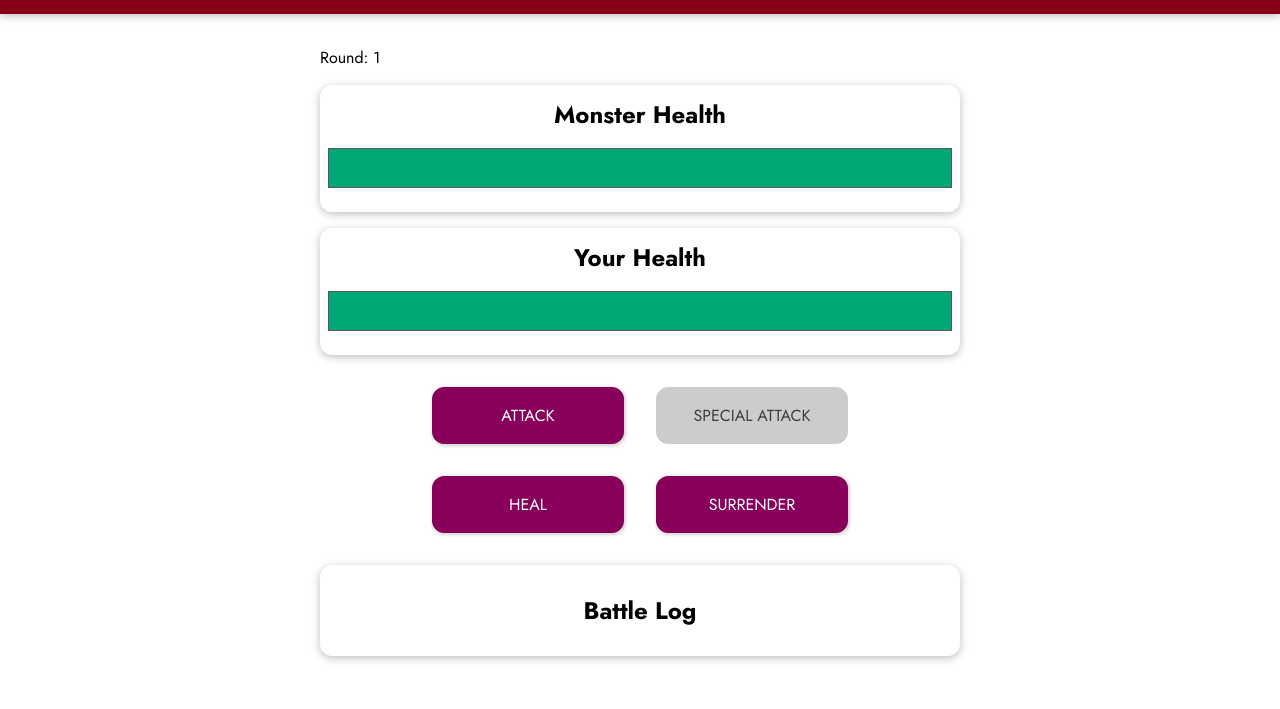
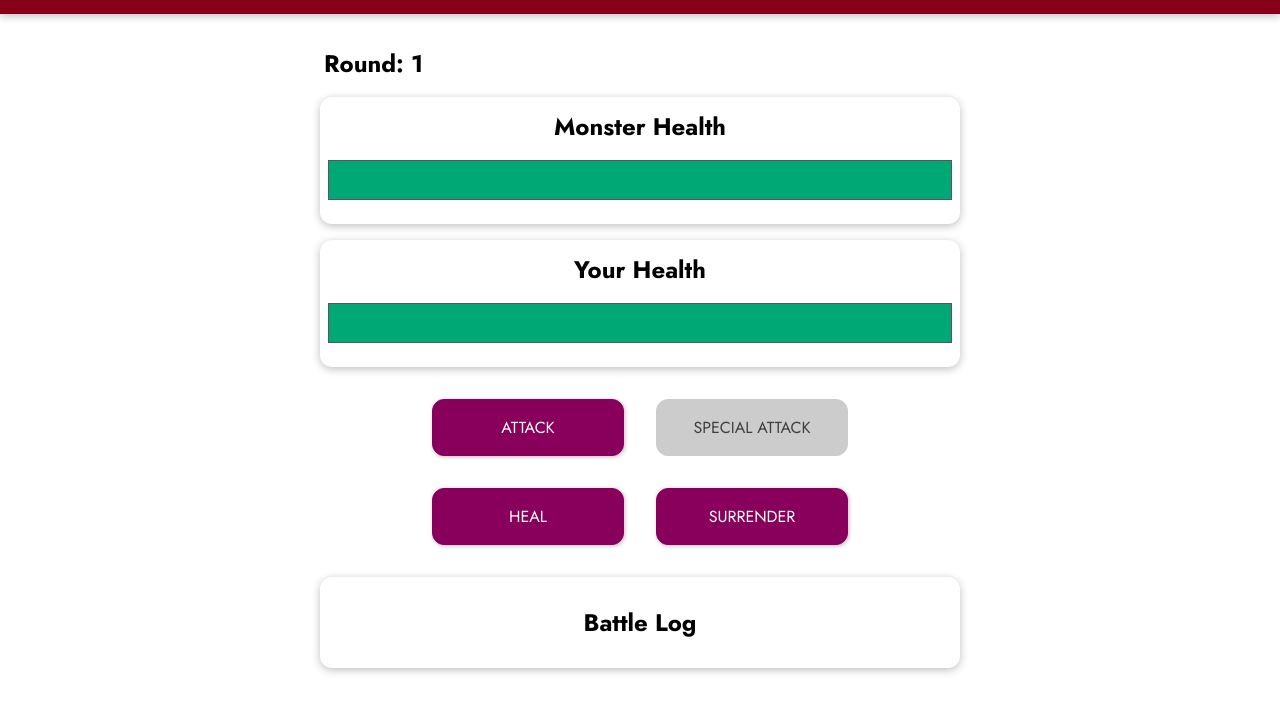
Before and after one commit to Bri4n-d3V/Monster_Slayer, a plain HTML site: page index.html in a window 1280 px wide. Shown: the part 91-800 px from the top of the page. Drawn offline with nearby package versions, Linux system fonts and the light colour scheme.

Commit message:
feat: style round element

```diff
--- a/index.html
+++ b/index.html
@@ -17,8 +17,8 @@
       <h1>Monster Slayer</h1>
     </header>
     <div id="game">
-      <section>
-        Round: {{round}}
+      <section id="round">
+       <h2>Round: {{round}}</h2>
       </section>
 
       <section id="monster" class="container">
--- a/styles.css
+++ b/styles.css
@@ -48,7 +48,8 @@ section {
 }
 
 #monster h2,
-#player h2 {
+#player h2,
+#round h2 {
   margin: 0.25rem;
 }
 
```
